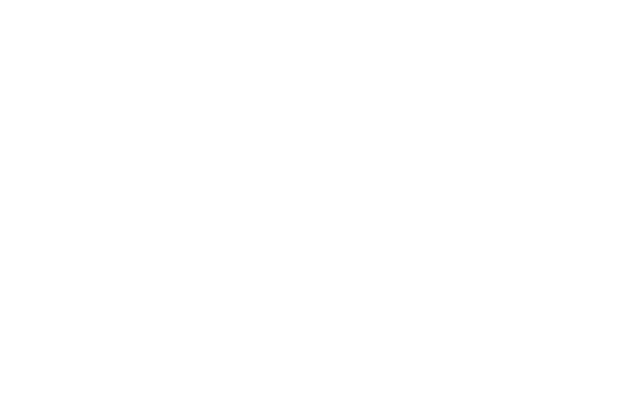
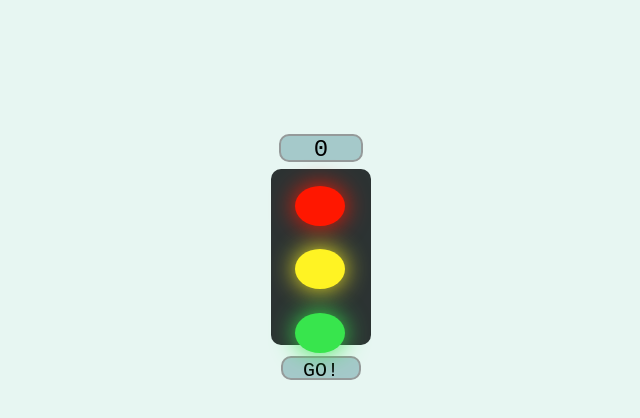
Before and after one commit to dianakoliada/hw_12, a plain HTML site: page index.html in a window 1280 px wide. Shown: the whole page, without its empty margins (319-959 px from the left). Drawn offline with Linux system fonts and the light colour scheme.

Commit message:
made traffic light css

```diff
--- a/index.html
+++ b/index.html
@@ -8,6 +8,15 @@
     <link rel="stylesheet" href="style.css">
 </head>
 <body>
+    <div class="wrapper">
+        <div class="timer">0</div>
+        <div class="traffic-light">
+            <div class="circle red"></div>
+            <div class="circle yellow"></div>
+            <div class="circle green"></div>
+        </div>
+    </div>
+    <button>GO!</button>
     <script src="main.js"></script>
 </body>
 </html>
--- a/style.css
+++ b/style.css
@@ -0,0 +1,76 @@
+body {
+    background-color: #E7F6F2;
+}
+
+.wrapper {
+    display: flex;
+    flex-direction: column;
+    justify-content: center;
+    align-items: center;
+}
+
+.timer {
+    margin-top: 10%;
+}
+
+.timer,
+button {
+    width: 80px;
+    height: 3vh;
+    border: 2px solid #959a9a;
+    background-color: #A5C9CA;
+    border-radius: 10px;
+    text-align: center;
+    font-family: monospace;
+    font-size: 24px;
+}
+
+.traffic-light {
+    width: 100px;
+    height: 22vh;
+    margin: .5%;
+    background-color: #2C3333;
+    border-radius: 10px;
+    position: relative;
+}
+
+.circle {
+    position: absolute;
+    width: 50%;
+    height: 5vh;
+    border-radius: 50%;
+    margin: 2.5%;
+    left: 21px;
+}
+
+.red {
+    background-color: #FF1700;
+    box-shadow: 0 0 25px #FF1700;
+    top: 15px;
+}
+
+.yellow {
+    background-color: #FFF323;
+    box-shadow: 0 0 25px #FFF323;
+    top: 78px;
+}
+
+.green {
+    background-color: #38E54D;
+    box-shadow: 0 0 25px #38E54D;
+    top: 142px;
+}
+
+button {
+    display: block;
+    margin: 5px auto;
+    font-size: 20px;
+    transition: all .5s;
+}
+
+button:hover {
+    cursor: pointer;
+    transform: scale(.9);
+    transition: all .5s;
+    box-shadow: 0 0 8px 2px rgba(0, 0, 0, 0.6);
+}
```
